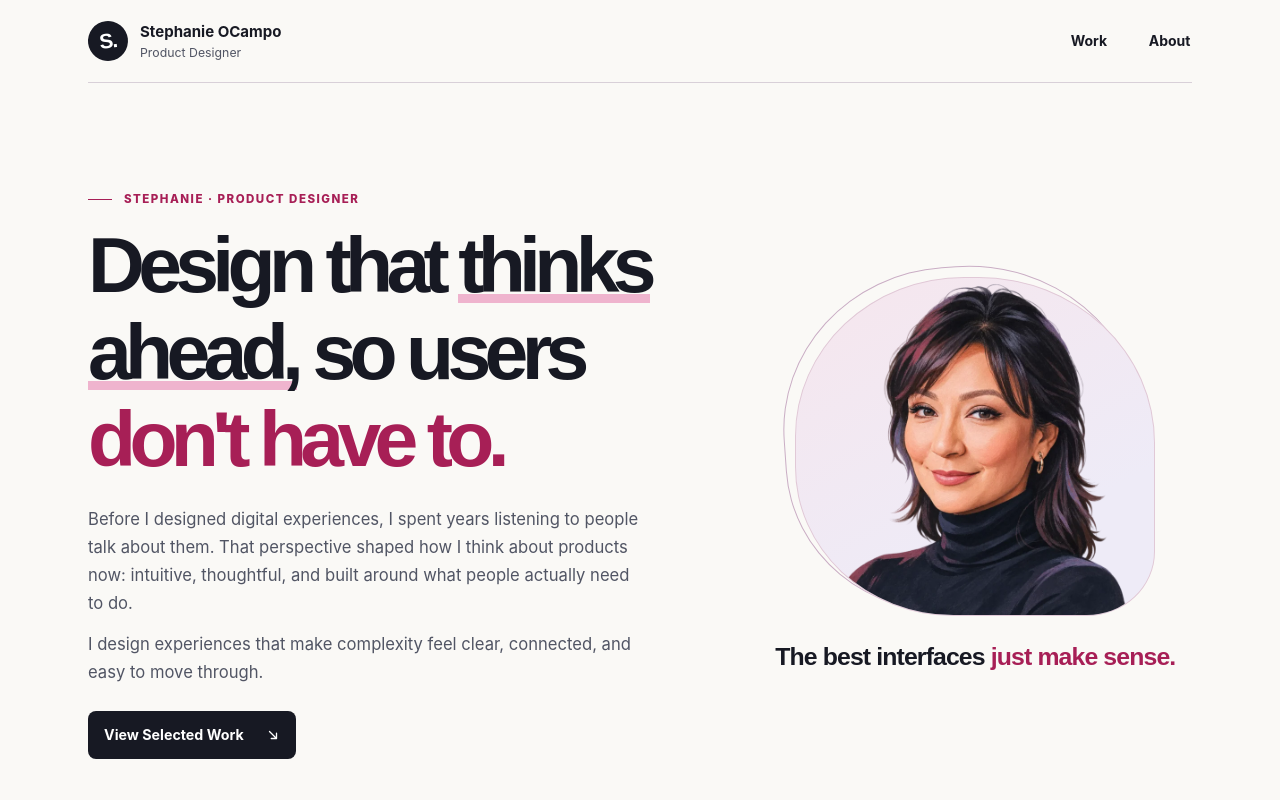
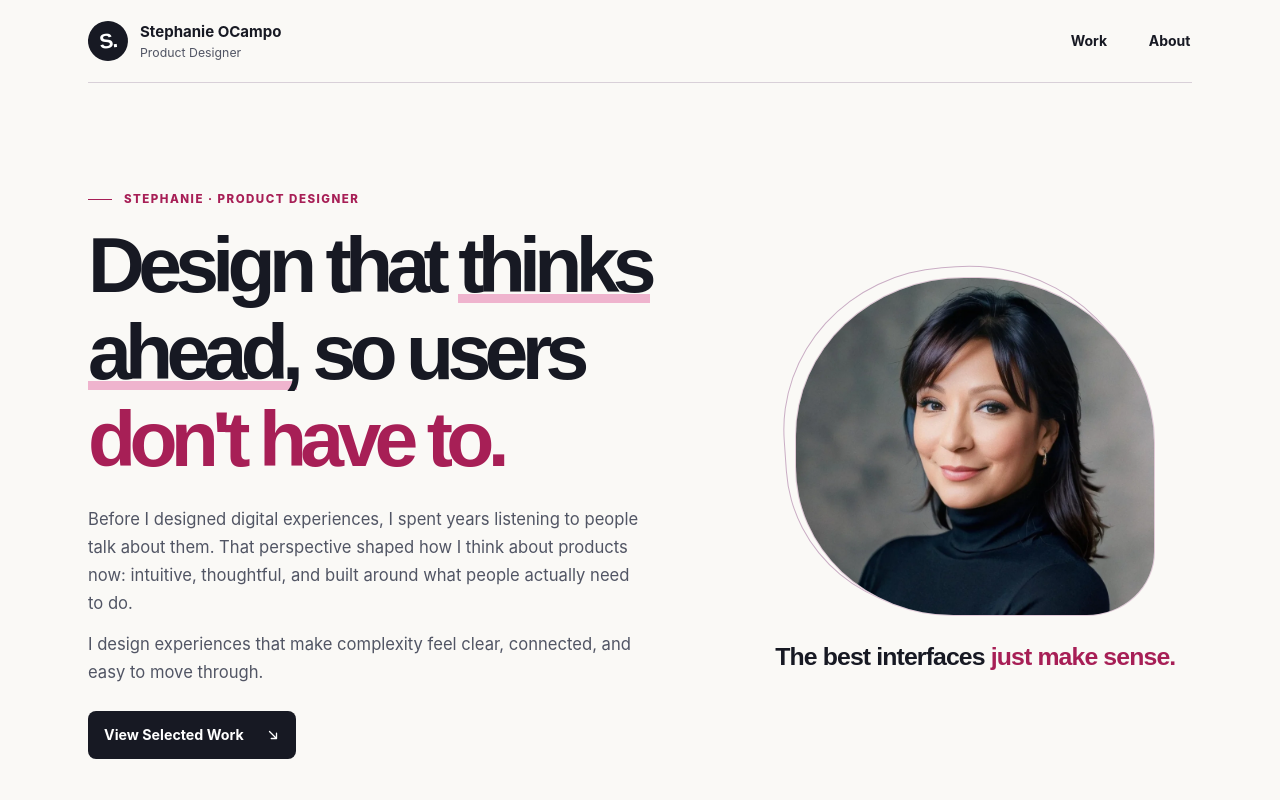
Before and after one commit to stephzies/portfolio-v2, a plain HTML site: page index.html in a window 1280 px wide. Shown: the top 800 px of the page. Drawn offline with Linux system fonts and the light colour scheme.

Commit message:
Use Stephanie’s photographic portrait in the homepage hero

```diff
--- a/hero-update.css
+++ b/hero-update.css
@@ -1,7 +1,7 @@
 .editorial-hero{grid-template-columns:minmax(0,1.37fr) minmax(0,1fr);gap:clamp(2rem,6vw,5.1rem);padding-block:clamp(3.7rem,8.4vw,7rem)}
 .editorial-hero h1{font-size:clamp(3.05rem,6.15vw,5.55rem);text-wrap:balance}.hero-description{max-width:53ch;color:var(--muted);font-size:clamp(1rem,1.3vw,1.08rem);line-height:1.68}.hero-description p+p{margin-top:.8rem}.editorial-hero .button{margin-top:1.55rem}
 .hero-aside{min-width:0;display:grid;justify-items:center;gap:1.5rem;align-self:center;padding-block:.65rem}.portrait-unit{width:min(100%,22.5rem);position:relative;isolation:isolate}.portrait-unit::before{content:"";position:absolute;inset:-.7rem .65rem .35rem -.72rem;border:1px solid #caaec5;border-radius:47% 49% 19% 44%;transform:rotate(-4deg);z-index:-1}
-.portrait-frame{display:grid;place-items:center;aspect-ratio:1/.94;overflow:hidden;border:1px solid #e1c9d7;background:linear-gradient(152deg,#f6e6ed,#eeebf7 72%);border-radius:47% 49% 19% 44%}.portrait-frame img{height:100%;width:100%;object-fit:contain;object-position:center bottom}.portrait-placeholder{display:flex;flex-direction:column;align-items:center;gap:.55rem;color:#6d405d;font-size:.71rem;font-weight:760;letter-spacing:.13em;text-transform:uppercase}.portrait-glyph{font:3.5rem/1 Georgia,serif;color:#a71f56;font-weight:400}.hero-philosophy{text-align:center;color:var(--ink);font:600 clamp(1.1rem,2vw,1.55rem)/1.35 var(--display);letter-spacing:-.035em}.hero-philosophy em{color:var(--pink);font-style:normal}
+.portrait-frame{display:grid;place-items:center;aspect-ratio:1/.94;overflow:hidden;border:1px solid #e1c9d7;background:linear-gradient(152deg,#f6e6ed,#eeebf7 72%);border-radius:47% 49% 19% 44%}.portrait-frame{position:relative}.portrait-frame img{position:absolute;inset:0;height:100%;width:100%;object-fit:cover;object-position:center 13%}.portrait-placeholder{display:flex;flex-direction:column;align-items:center;gap:.55rem;color:#6d405d;font-size:.71rem;font-weight:760;letter-spacing:.13em;text-transform:uppercase}.portrait-glyph{font:3.5rem/1 Georgia,serif;color:#a71f56;font-weight:400}.hero-philosophy{text-align:center;color:var(--ink);font:600 clamp(1.1rem,2vw,1.55rem)/1.35 var(--display);letter-spacing:-.035em}.hero-philosophy em{color:var(--pink);font-style:normal}
 .contact-preview{padding-block:2.7rem 3.25rem}.contact-preview h2{font:700 clamp(1.75rem,4vw,2.65rem)/1.15 var(--display);letter-spacing:-.055em;margin:.75rem 0 .55rem}.contact-preview>p:not(.kicker){color:var(--muted)}.preview-banner{max-width:none;background:#332333;color:#fff;text-align:center;font-size:.75rem;line-height:1.35;letter-spacing:.065em;padding:.6rem .9rem}
 @media(max-width:900px){.editorial-hero{grid-template-columns:minmax(0,1.35fr) minmax(0,.85fr);gap:2rem}}
 @media(max-width:760px){.editorial-hero{grid-template-columns:minmax(0,1fr);gap:1.9rem}.editorial-hero h1{text-wrap:initial;max-width:13ch}.hero-aside{justify-self:center;gap:1rem;width:min(100%,22.5rem);padding-inline:.45rem}.portrait-unit{width:min(100%,16.5rem)}}
--- a/index.html
+++ b/index.html
@@ -31,7 +31,7 @@
     <aside class="hero-aside" aria-label="Portrait and design philosophy">
       <figure class="portrait-unit">
         <div class="portrait-frame">
-          <img src="assets/stephanie-avatar.webp" width="800" height="800" alt="Illustrated portrait of Stephanie OCampo" fetchpriority="high" decoding="async">
+          <img src="assets/stephanie-portrait.webp" width="900" height="1256" alt="Portrait of Stephanie OCampo" fetchpriority="high" decoding="async">
         </div>
       </figure>
       <blockquote class="hero-philosophy">The best interfaces <em>just make sense.</em></blockquote>
```
Also changed, not shown: assets/stephanie-portrait.webp (added).
